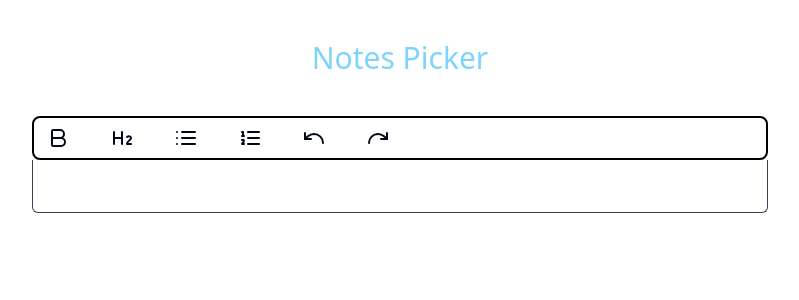
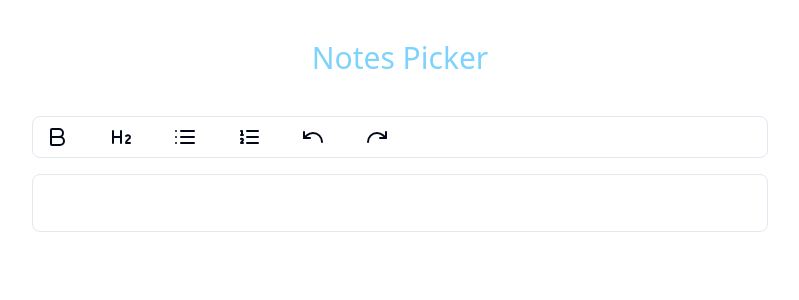
Before and after one commit to 5hishirH/rich-text-editor, a Next.js app: page / in a window 1280 px wide. Shown: the top 300 px of the page, without its empty margins (240-1039 px from the left). Built offline with nearby package versions, Linux system fonts and the light colour scheme.

Commit message:
feat: add ordered and unordered list style

```diff
--- a/package.json
+++ b/package.json
@@ -10,7 +10,10 @@
   },
   "dependencies": {
     "@radix-ui/react-toggle": "^1.0.3",
+    "@tiptap/extension-bullet-list": "^2.4.0",
     "@tiptap/extension-heading": "^2.4.0",
+    "@tiptap/extension-list-item": "^2.4.0",
+    "@tiptap/extension-ordered-list": "^2.4.0",
     "@tiptap/extension-underline": "^2.4.0",
     "@tiptap/pm": "^2.4.0",
     "@tiptap/react": "^2.4.0",
--- a/src/app/components/Tiptap.jsx
+++ b/src/app/components/Tiptap.jsx
@@ -3,8 +3,9 @@
 import { useEditor, EditorContent } from "@tiptap/react";
 import StarterKit from "@tiptap/starter-kit";
 import Toolbar from "@/app/components/Toolbar";
-import Underline from "@tiptap/extension-underline";
 import Heading from "@tiptap/extension-heading";
+import BulletList from "@tiptap/extension-bullet-list";
+import OrderedList from "@tiptap/extension-ordered-list";
 
 const Tiptap = ({ onChange, content }) => {
   const handleChange = (newContent) => {
@@ -14,18 +15,29 @@ const Tiptap = ({ onChange, content }) => {
   const editor = useEditor({
     extensions: [
       StarterKit,
-      Underline,
       Heading.configure({
         HTMLAttributes: {
           class: "text-xl font-semibold",
           levels: [2],
         },
       }),
+
+      BulletList.configure({
+        HTMLAttributes: {
+          class: "ml-6 list-disc",
+        },
+      }),
+
+      OrderedList.configure({
+        HTMLAttributes: {
+          class: "ml-6 list-decimal",
+        },
+      }),
     ],
+
     editorProps: {
       attributes: {
-        class:
-          "flex flex-col px-4 py-3 justify-start border-b border-r border-l border-gray-700 text-gray-400 items-start w-full gap-3 font-medium text-[16px] pt-4 rounded-bl-md rounded-br-md outline-none",
+        class: "mt-4 border rounded-lg outline-none p-4",
       },
     },
 
--- a/src/app/components/Toolbar.jsx
+++ b/src/app/components/Toolbar.jsx
@@ -9,7 +9,7 @@ const Toolbar = ({ editor, content }) => {
     return null;
   }
   return (
-    <div className="flex justify-start items-center gap-4 border-2 border-black rounded-lg">
+    <div className="flex justify-start items-center gap-4 border rounded-lg">
       <Toggle
         pressed={editor.isActive("bold")}
         onPressedChange={() => editor.chain().focus().toggleBold().run()}
```
Also changed, not shown: 1 other file (tests, documents, lock files or other folders).
